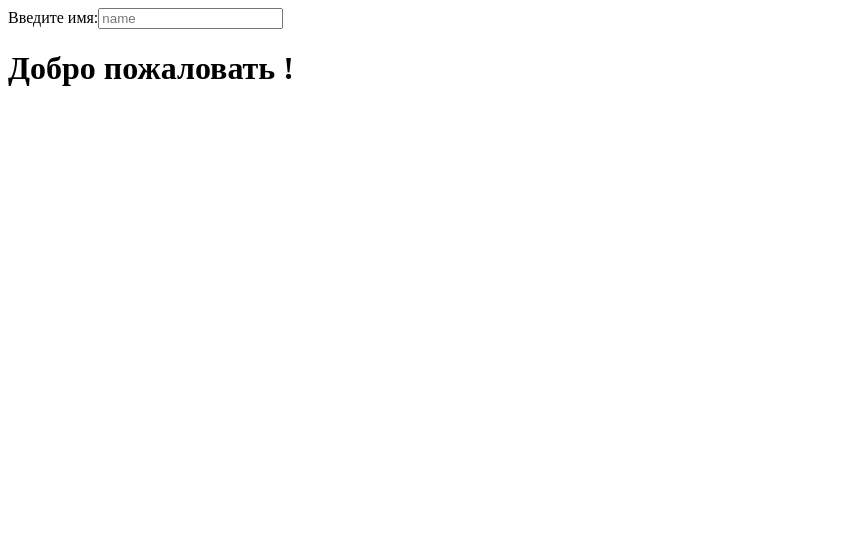
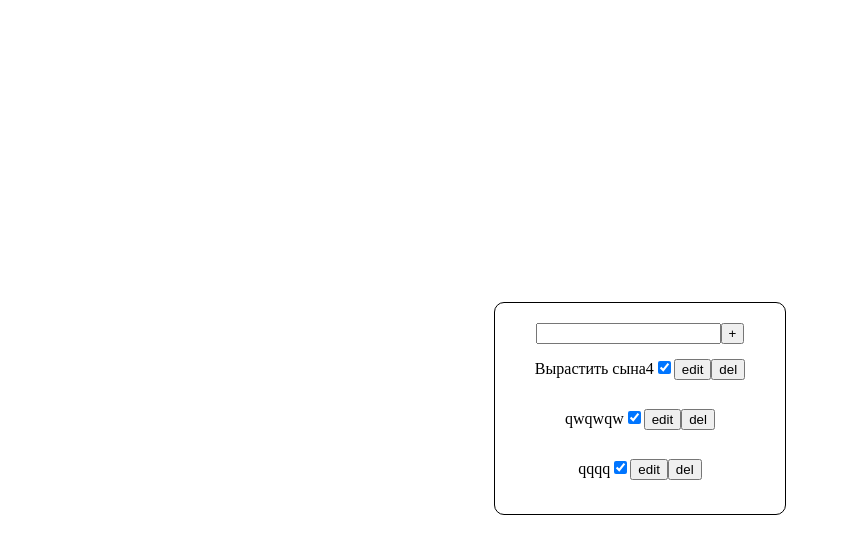
Before and after one commit to SergeyLazarevv/angularToDo, an Angular app: page / in a window 1280 px wide. Shown: the top 554 px of the page, without its empty margins (0-841 px from the left). Built offline with nearby package versions, Linux system fonts and the light colour scheme; data requests are answered from the project's data file.

Commit message:
adding services and template

```diff
--- /dev/null
+++ b/db.json
@@ -0,0 +1,22 @@
+{
+  "toDoList": [
+    {
+      "id": 3,
+      "text": "Вырастить сына4",
+      "isCompleted": true,
+      "isEdit": false
+    },
+    {
+      "text": "qwqwqw",
+      "isCompleted": true,
+      "id": 9,
+      "isEdit": false
+    },
+    {
+      "text": "qqqq",
+      "isCompleted": false,
+      "id": 10,
+      "isEdit": false
+    }
+  ]
+}
--- /dev/null
+++ b/src/app/app.component.css
@@ -0,0 +1,24 @@
+.todo_wrap {
+    padding: 20px;
+    border: 1px solid black;
+    border-radius: 10px;
+    width: 250px;
+}
+
+.main_wrap {
+    width: 100%;
+    height: 100vh;
+}
+
+.main_wrap,
+.todo_item,
+.todo__add_task {
+    display: flex;
+    align-items: center;
+    justify-content: center;
+}
+
+.done_text {
+    text-decoration: line-through;
+    color: rgba(255,255,255,.5);
+}
--- /dev/null
+++ b/src/app/app.component.html
@@ -0,0 +1,24 @@
+<div class="main_wrap">
+    <div class="todo_wrap">
+        <div class="todo__add_task">
+            <input type="text" [(ngModel)]="newTaskText" />
+            <button (click)="addNewTask(newTaskText)"> + </button>
+        </div>
+        <div class="todo_list">
+            <div *ngFor="let task of toDoList" class="todo_item">
+                <!-- {{task.text}}
+                {{task.isEdit}} -->
+                <input *ngIf="task.isEdit" type="text" [(ngModel)]="task.text" />
+                <button *ngIf="task.isEdit" (click)="changeTask(task)"> chg </button>
+
+                <p *ngIf="!task.isEdit">{{task.text}}</p>
+                <div *ngIf="!task.isEdit">
+                    <input type="checkbox" checked="!!task.isCompleted" (click)="changeTaskComplete(task)" />
+                    <button (click)="task.isEdit = true"> edit </button>
+                    <button (click)="deleteTask(task.id)"> del </button>
+                </div>
+
+            </div>
+        </div>
+    </div>
+</div>
--- a/src/app/app.component.ts
+++ b/src/app/app.component.ts
@@ -1,11 +1,46 @@
 import { Component } from '@angular/core';
+import { TodoListService } from './app.service';
+import { ToDoItem } from './app.interface'
 
 @Component({
     selector: 'my-app',
-    template: `<label>Введите имя:</label>
-                 <input [(ngModel)]="name" placeholder="name">
-                 <h1>Добро пожаловать {{name}}!</h1>`
+    templateUrl: './app.component.html',
+    styleUrls: ['./app.component.css'],
+    providers: [TodoListService]
 })
+
 export class AppComponent {
-    name= '';
+
+    toDoList: ToDoItem[] = [];
+    newTaskText: string = "";
+
+    constructor(private toDoListService: TodoListService){}
+
+    addNewTask(newTaskText: string): void {
+        if(newTaskText) {
+            let task: ToDoItem = { text: newTaskText, isCompleted: false }
+            this.newTaskText = ""
+            this.toDoListService.addNewTask(task).subscribe({next:(data: ToDoItem) => this.toDoList.push(data)});
+        }
+    }
+    changeTask(task: ToDoItem): void {
+        //task.isCompleted = !task.isCompleted
+        this.toDoListService.changeTask(task).subscribe({next:(data: ToDoItem[]) => this.toDoList = this.setEditState(data)});
+    }
+    changeTaskComplete(task: ToDoItem): void {
+        this.toDoListService.changeTaskComplete(task).subscribe({next:(data: ToDoItem[]) => this.toDoList = this.setEditState(data)});
+    }
+    deleteTask(id: number): void {
+        this.toDoListService.deleteTask(id).subscribe({next:(data: ToDoItem[]) => this.toDoList = this.setEditState(data)});
+    }
+    setEditState(tasks: ToDoItem[]): ToDoItem[] {
+        console.log(tasks)
+        return tasks.map(task => {
+            task.isEdit = false
+            return task
+        })
+    }
+    ngOnInit(){
+        this.toDoListService.getTasks().subscribe({next:(data: ToDoItem[]) => this.toDoList = this.setEditState(data)});
+    }
 }
--- /dev/null
+++ b/src/app/app.interface.ts
@@ -0,0 +1,6 @@
+export interface ToDoItem {
+    id?: number,
+    text: string,
+    isCompleted: boolean,
+    isEdit?: false
+}
--- a/src/app/app.module.ts
+++ b/src/app/app.module.ts
@@ -2,8 +2,9 @@ import { NgModule }      from '@angular/core';
 import { BrowserModule } from '@angular/platform-browser';
 import { FormsModule }   from '@angular/forms';
 import { AppComponent }   from './app.component';
+import { HttpClientModule }   from '@angular/common/http';
 @NgModule({
-    imports:      [ BrowserModule, FormsModule ],
+    imports:      [ BrowserModule, FormsModule, HttpClientModule ],
     declarations: [ AppComponent ],
     bootstrap:    [ AppComponent ]
 })
--- /dev/null
+++ b/src/app/app.service.ts
@@ -0,0 +1,30 @@
+import { ToDoItem } from './app.interface'
+import { Injectable } from '@angular/core';
+import { HttpClient } from '@angular/common/http';
+import { ConnectableObservable, Observable, Observer } from 'rxjs'
+
+@Injectable()
+export class TodoListService {
+
+    constructor(private http: HttpClient){ }
+
+    getTasks(): Observable<Object> {
+        return this.http.get('http://localhost:3000/toDoList')
+    }
+    addNewTask(task: ToDoItem): Observable<Object> {
+        return this.http.post('http://localhost:3000/toDoList', task)
+    }
+    changeTask(task: ToDoItem): Observable<Object> {
+        this.http.patch('http://localhost:3000/toDoList/' + task.id, task).subscribe({next:(data) => console.log('changed')})
+        return this.getTasks()
+    }
+    changeTaskComplete(task: ToDoItem): Observable<Object> {
+        task.isCompleted = !task.isCompleted
+        console.log(task)
+        return this.changeTask(task)
+    }
+    deleteTask(id: number): Observable<Object>  {
+        this.http.delete('http://localhost:3000/toDoList/' + id).subscribe({next:(data) => console.log('deleted')})
+        return this.getTasks()
+    }
+}
--- a/tsconfig.json
+++ b/tsconfig.json
@@ -8,12 +8,12 @@
       "experimentalDecorators": true,
       "module": "esnext",
       "moduleResolution": "node",
-      "target": "es2022",
+      "target": "esnext",
       "typeRoots": [
         "node_modules/@types"
       ],
       "lib": [
-        "es2022",
+        "esnext",
         "dom"
       ]
     },
```
Also changed, not shown: package.json (+4 -3 lines).
